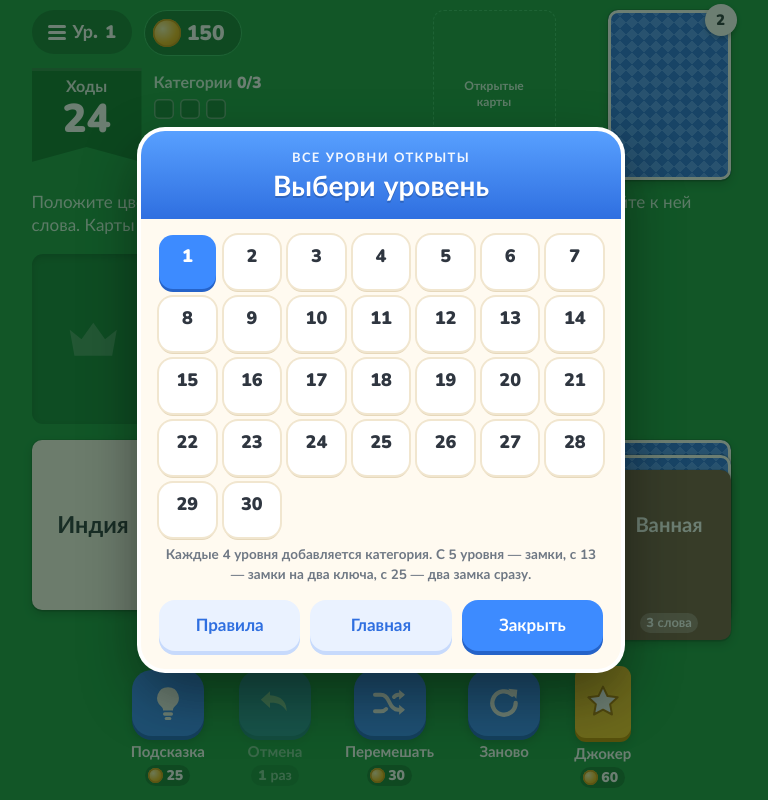
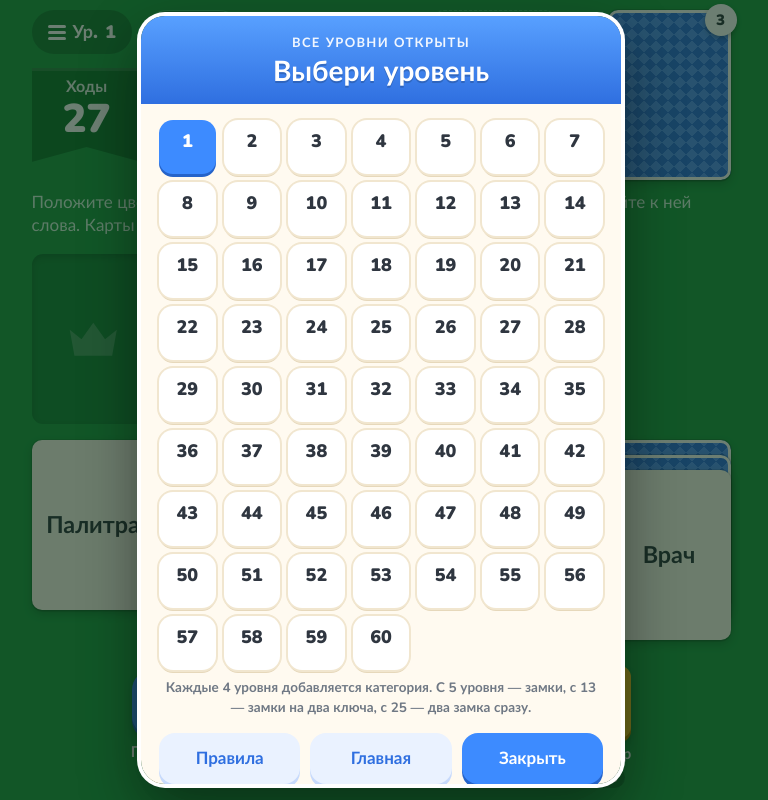
Before and after one commit to Ad-Vitam0/solitaire-associations, a plain HTML site: page index.html in a window 1280 px wide. Both pictures are taken after a click on the button "Уровни". Shown: the whole page, without its empty margins (259-1027 px from the left). Drawn offline with nearby package versions, Linux system fonts and the light colour scheme.

Commit message:
Add files via upload

```diff
--- a/index.html
+++ b/index.html
@@ -378,6 +378,14 @@ const CATS=[
  ['Ванная',['Мыло','Шампунь','Полотенце','Мочалка','Зубная щётка','Раковина','Душ']],
  ['Электроника',['Телефон','Ноутбук','Планшет','Наушники','Телевизор','Принтер','Роутер']],
  ['Город',['Улица','Площадь','Парк','Мост','Набережная','Проспект','Переулок']],
+ ['Грибы',['Белый гриб','Подберёзовик','Подосиновик','Лисичка','Опёнок','Груздь','Сыроежка']],
+ ['Молочное',['Молоко','Кефир','Сметана','Творог','Йогурт','Ряженка','Сливки']],
+ ['Домашние животные',['Кошка','Собака','Хомяк','Попугай','Черепаха','Канарейка','Морская свинка']],
+ ['Валюты',['Рубль','Доллар','Евро','Фунт','Йена','Юань','Франк']],
+ ['Континенты',['Азия','Европа','Африка','Австралия','Антарктида','Америка']],
+ ['Школьные предметы',['Математика','Физика','Химия','История','География','Биология','Литература']],
+ ['Рисование',['Кисть','Краски','Мольберт','Палитра','Холст','Уголь','Пастель']],
+ ['Рептилии',['Крокодил','Ящерица','Хамелеон','Варан','Игуана','Питон','Кобра']],
 ];
 // Категории‑картинки: на карточках эмодзи вместо слов
 const PICS=[
@@ -399,8 +407,14 @@ const PICS=[
  ['Десерты',['🍩','🍪','🧁','🍰','🍫','🍦','🍭'],'sweet'],
  ['Одежда',['👕','👖','👗','🧥','🧣','🧤','🧦'],'clothes'],
  ['Инструменты',['🔨','🪛','🪚','🔧','⛏️','🪓','🧰'],'tools'],
+ ['Сердца',['❤️','🧡','💛','💚','💙','💜','🖤'],'heart'],
+ ['Питомцы',['🐶','🐱','🐹','🐰','🐢','🐾','🦜'],'pet'],
+ ['Растения',['🌵','🌴','🌲','🌳','🌱','🌿','🍀'],'plant'],
+ ['Напитки',['☕','🍵','🥤','🧃','🧋','🍺','🥛'],'drink'],
+ ['Завтрак',['🍳','🥐','🥞','🧇','🥓','🥯','🧈'],'breakfast'],
+ ['Лес',['🦊','🐻','🐺','🦌','🦫','🦉','🦡'],'beast'],
 ];
-const GROUPS={'Фрукты':'fruit','Овощи':'veg','Музыка':'music','Морские жители':'sea','Транспорт':'transport','Погода':'weather','Насекомые':'bug','Планеты':'space','Сладости':'sweet','Выпечка':'sweet','Одежда':'clothes','Мастерская':'tools','Спорт':'sport','Дикие звери':'beast','Ягоды':'fruit'};
+const GROUPS={'Фрукты':'fruit','Овощи':'veg','Музыка':'music','Морские жители':'sea','Транспорт':'transport','Погода':'weather','Насекомые':'bug','Планеты':'space','Сладости':'sweet','Выпечка':'sweet','Одежда':'clothes','Мастерская':'tools','Спорт':'sport','Дикие звери':'beast','Ягоды':'fruit','Напитки':'drink','Домашние животные':'pet','Деревья':'plant'};
 const ORDERED=[
  ['Карьера',['Стажёр','Младший специалист','Специалист','Ведущий специалист','Руководитель отдела','Директор','Гендиректор']],
  ['Возраст',['Младенец','Малыш','Школьник','Студент','Взрослый','Пенсионер']],
@@ -411,6 +425,11 @@ const ORDERED=[
  ['Память',['Бит','Байт','Килобайт','Мегабайт','Гигабайт','Терабайт']],
  ['Счёт времени',['Секунда','Минута','Час','Сутки','Неделя','Месяц','Год']],
  ['Счёт',['Один','Два','Три','Четыре','Пять','Шесть','Семь']],
+ ['Время суток',['Рассвет','Утро','Полдень','Вечер','Ночь','Полночь']],
+ ['Пояса',['Белый пояс','Жёлтый пояс','Оранжевый пояс','Зелёный пояс','Синий пояс','Коричневый пояс','Чёрный пояс']],
+ ['Образование',['Детсад','Школа','Колледж','Бакалавр','Магистр','Аспирант']],
+ ['Масса',['Миллиграмм','Грамм','Килограмм','Центнер','Тонна']],
+ ['Размеры',['XS','S','M','L','XL','XXL']],
 ];
 const ORD_NAMES={'Дни недели':1,'Месяцы':1,'Времена года':1};
 CATS.forEach(c=>{c[2]=GROUPS[c[0]]||null;c[3]=false;c[4]=!!ORD_NAMES[c[0]]});
@@ -894,7 +913,7 @@ function lose(){
 }
 function levels(){
   const maxDone=Object.keys(PROG.best).reduce((m,k)=>Math.max(m,+k),0);
-  const N=Math.max(30,maxDone+12,S.L+6);let g='';
+  const N=Math.max(60,maxDone+12,S.L+6);let g='';
   for(let i=1;i<=N;i++){const b=PROG.best[i]||0;g+=`<button class="lv${i===S.L?' cur':''}" data-l="${i}" type="button">${i}<small>${b?starStr(b):''}</small></button>`}
   openOv(`<div class="band blue"><div class="eyebrow">Все уровни открыты</div><h2>Выбери уровень</h2></div>
    <div class="sbody"><div class="grid">${g}</div>
--- a/sw.js
+++ b/sw.js
@@ -1,5 +1,5 @@
 /* Пасьянс Картотека — service worker для офлайна */
-const VERSION = 'kartoteka-v3';
+const VERSION = 'kartoteka-v4';
 const CORE = [
   './',
   './index.html',
```
